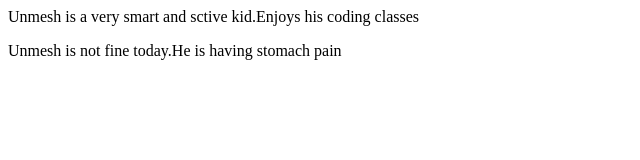
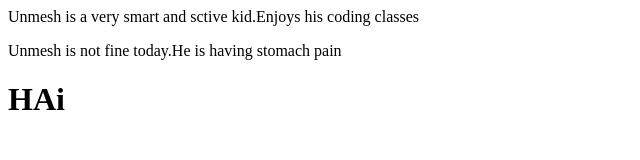
Before and after one commit to SarithaPrajwalSaanchi/My_New_repo, a plain HTML site: page index.html in a window 1280 px wide. Shown: the whole page, without its empty margins (0-640 px from the left). Drawn offline with Linux system fonts and the light colour scheme.

Commit message:
second change

```diff
--- a/index.html
+++ b/index.html
@@ -6,5 +6,6 @@
   <body>
     <p> Unmesh is a very smart and sctive kid.Enjoys his coding classes</p>
     <p> Unmesh is not fine today.He is having stomach pain</p>
+    <h1>HAi</h1>
   </body>
   </html>
```
